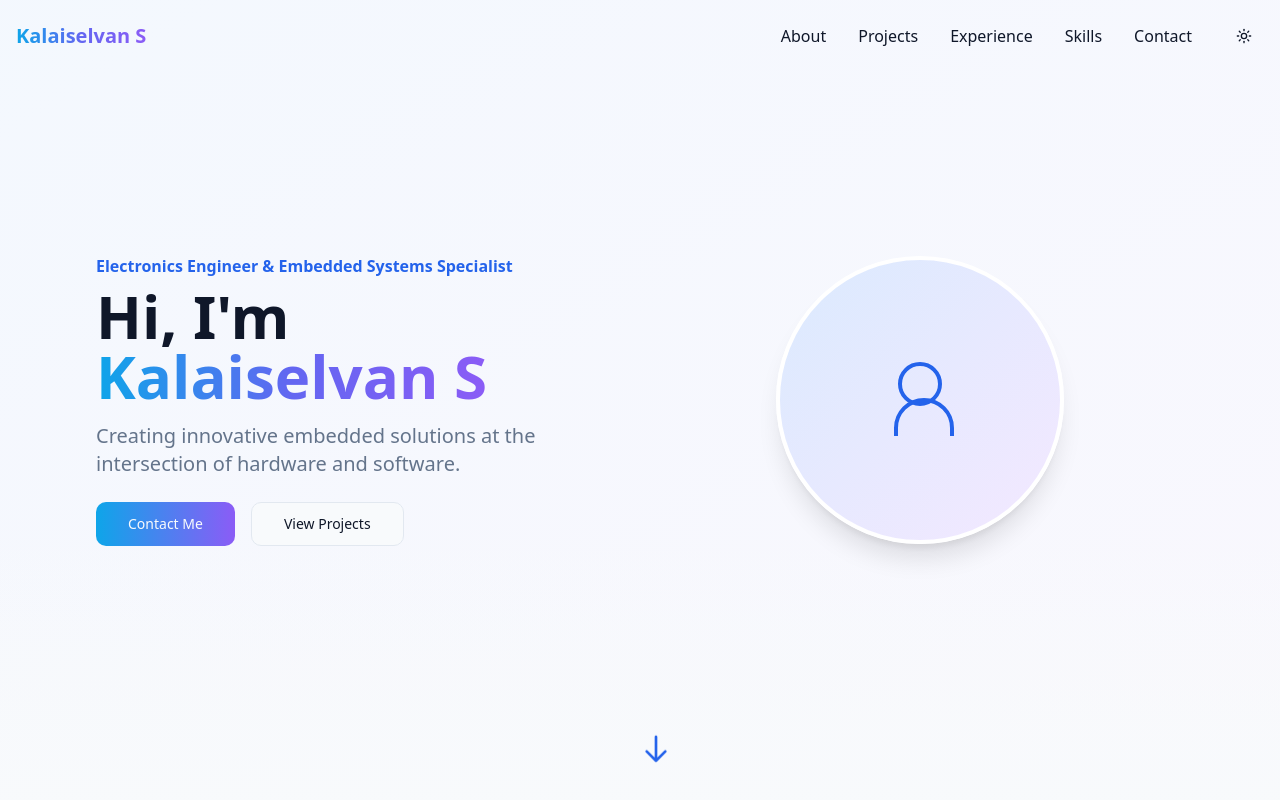
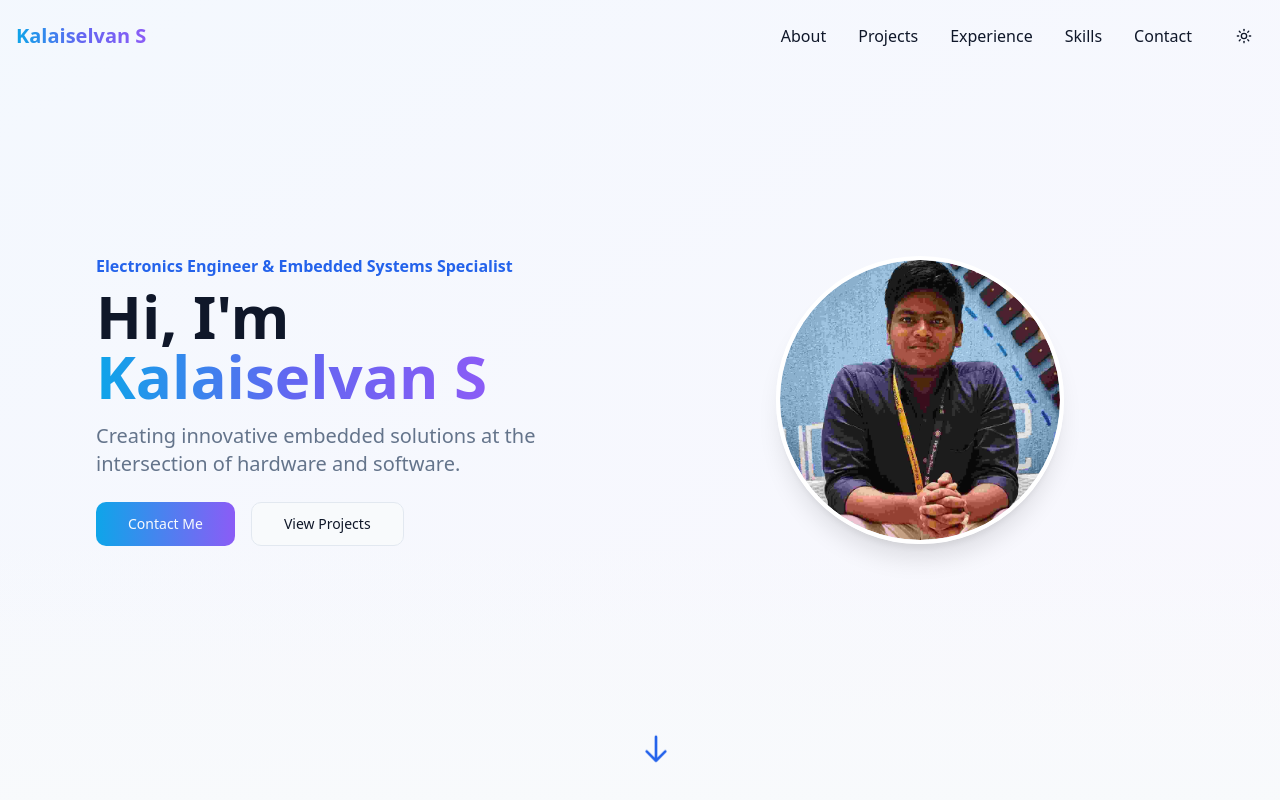
Before and after one commit to Kalaiselvan004/kalaiselvan-ai-portfolio, a React (Vite) app: page / in a window 1280 px wide. Shown: the top 800 px of the page. Built offline with nearby package versions, Linux system fonts and the light colour scheme.

Commit message:
Add profile photo placeholder
Added a placeholder for the profile photo in the HeroSection.

```diff
--- a/src/components/HeroSection.tsx
+++ b/src/components/HeroSection.tsx
@@ -1,6 +1,7 @@
 
 import { Button } from "@/components/ui/button";
 import { cn } from "@/lib/utils";
+import { Avatar, AvatarImage, AvatarFallback } from "@/components/ui/avatar";
 
 export default function HeroSection() {
   return (
@@ -33,16 +34,18 @@ export default function HeroSection() {
           <div className="order-1 md:order-2 flex justify-center animate-fade-in">
             <div className={cn(
               "relative w-60 h-60 md:w-72 md:h-72 rounded-full overflow-hidden",
-              "border-4 border-white dark:border-gray-800 shadow-xl",
-              "bg-gradient-to-br from-blue-100 to-purple-100 dark:from-blue-900 dark:to-purple-900"
+              "border-4 border-white dark:border-gray-800 shadow-xl"
             )}>
-              {/* Profile image placeholder - replace with actual image URL when available */}
-              <div className="flex items-center justify-center h-full text-primary">
-                <svg xmlns="http://www.w3.org/2000/svg" className="h-24 w-24" viewBox="0 0 24 24" fill="none" stroke="currentColor" strokeWidth="1">
-                  <circle cx="12" cy="8" r="5"></circle>
-                  <path d="M20 21v-2a7 7 0 0 0-14 0v2"></path>
-                </svg>
-              </div>
+              <Avatar className="w-full h-full">
+                <AvatarImage
+                  src="/lovable-uploads/bdf71568-f97c-4f5b-8cda-51876e01862b.png"
+                  alt="Kalaiselvan S profile picture"
+                  className="object-cover w-full h-full"
+                />
+                <AvatarFallback className="text-primary text-4xl bg-gradient-to-br from-blue-100 to-purple-100 dark:from-blue-900 dark:to-purple-900">
+                  KS
+                </AvatarFallback>
+              </Avatar>
             </div>
           </div>
         </div>
```
Also changed, not shown: public/lovable-uploads/bdf71568-f97c-4f5b-8cda-51876e01862b.png (added).
